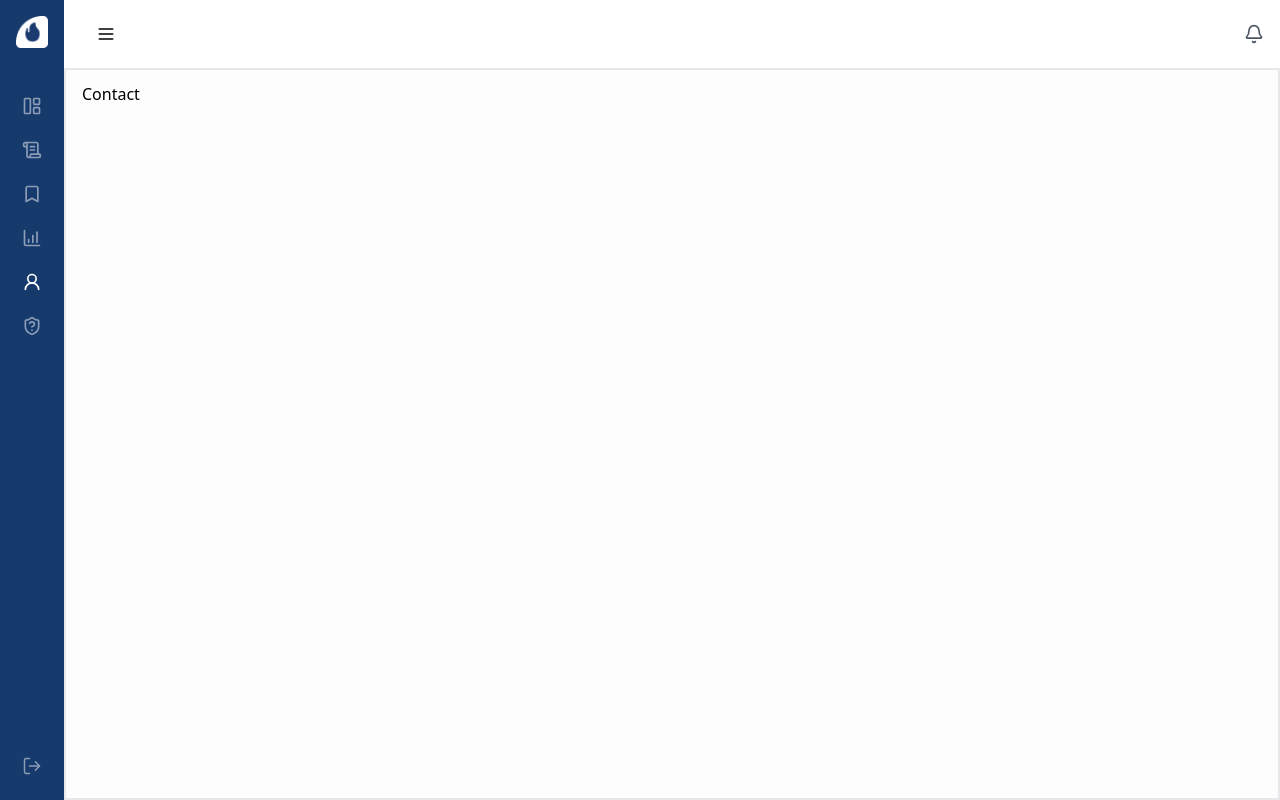
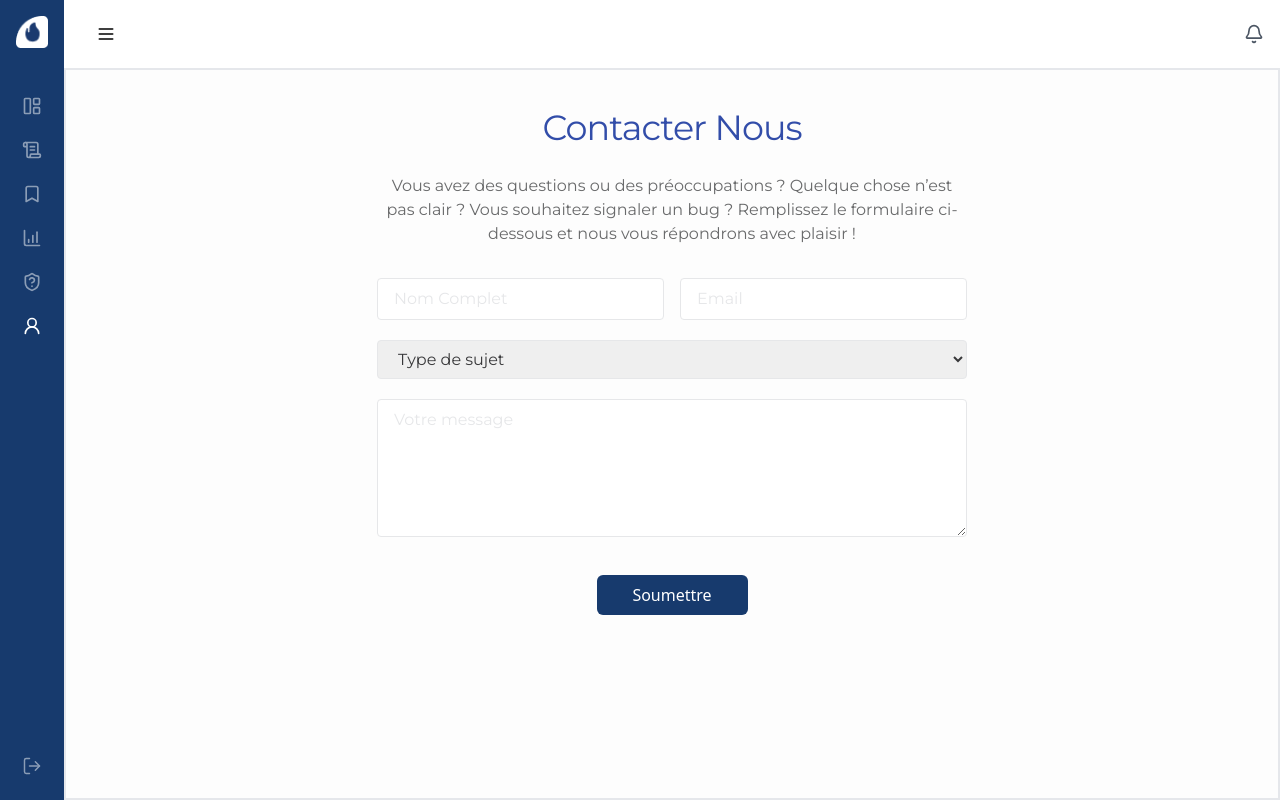
Before and after one commit to CTOFares/datamedconnect, a React (Vite) app: page /contactez-nous in a window 1280 px wide. Built offline with nearby package versions, Linux system fonts and the light colour scheme.

Commit message:
Changed Contactez Nous a Questions Frequents

```diff
--- a/src/Routes/AppRoutes.jsx
+++ b/src/Routes/AppRoutes.jsx
@@ -215,7 +215,7 @@ const AppRoutes = () => {
             }
           />
           <Route
-            path="faq"
+            path="Questions-frequentes"
             element={
               <ProtectedRoute
                 element={<FrequentlyaskedQuestions />}
--- a/src/pages/Admin/LayoutAdmin.jsx
+++ b/src/pages/Admin/LayoutAdmin.jsx
@@ -99,7 +99,7 @@ const LayoutAdmin = () => {
             </li>
             <li>
               <NavLink
-                to="/admin/faq"
+                to="/admin/Questions-frequentes"
                 className={({ isActive }) =>
                   `py-2 px-3 rounded flex gap-2 hover:opacity-100 hover:rounded-md ${
                     isActive ? "opacity-100" : "opacity-50"
--- a/src/pages/Client/Contact/Contact.jsx
+++ b/src/pages/Client/Contact/Contact.jsx
@@ -1,9 +1,137 @@
-import React from 'react'
+import React, { useState } from "react";
+import { assets } from "../../../assets/assets";
 
 const Contact = () => {
+  // State for form inputs
+  const [name, setName] = useState("");
+  const [email, setEmail] = useState("");
+  const [selectedStatus, setSelectedStatus] = useState("All");
+  const [otherSubject, setOtherSubject] = useState("");
+  const [message, setMessage] = useState("");
+  const [isSubmitted, setIsSubmitted] = useState(false); // Tracks form submission
+  const [showCheckGif, setShowCheckGif] = useState(false); // Toggles between loading and checkmark
+
+  // Simulate form submission with a delay
+  const handleSubmit = () => {
+    setIsSubmitted(true); // Hide form
+    setShowCheckGif(false); // Show loading
+
+    // Switch to checkmark after 2 seconds
+    setTimeout(() => {
+      setShowCheckGif(true);
+    }, 2000);
+  };
+
+  // Reset form to initial state
+  const handleReset = () => {
+    setIsSubmitted(false);
+    setName("");
+    setEmail("");
+    setSelectedStatus("All");
+    setOtherSubject("");
+    setMessage("");
+  };
+
   return (
-    <div>Contact</div>
-  )
-}
+    <div>
+      <h1 className="text-[#324DA9]  text-center text-[35px] py-4 capitalize font-montserrat font-normal leading-[60px] tracking-[-0.96px]">
+        Contacter Nous
+      </h1>
+      <div className="w-full flex justify-center items-center">
+        <p className="text-[#696A6B] w-1/2 text-center font-montserrat text-[16px] font-medium leading-[24px]">
+          Vous avez des questions ou des préoccupations ? Quelque chose n’est
+          pas clair ? Vous souhaitez signaler un bug ? Remplissez le formulaire
+          ci-dessous et nous vous répondrons avec plaisir !
+        </p>
+      </div>
 
-export default Contact
+      {/* Conditionally render form or confirmation */}
+      {!isSubmitted ? (
+        <>
+          <div className="flex justify-center items-center py-8">
+            <div className="w-1/2 space-y-5">
+              <div className="flex gap-4">
+                <input
+                  type="text"
+                  value={name}
+                  onChange={(e) => setName(e.target.value)}
+                  placeholder="Nom Complet"
+                  className="w-full rounded border border-[#E6E7E9] h-auto px-4 pr-12 py-2 text-[16px] font-montserrat font-normal leading-6 text-[#38383A] placeholder-[#E6E7E9]"
+                />
+                <input
+                  type="text"
+                  value={email}
+                  onChange={(e) => setEmail(e.target.value)}
+                  placeholder="Email"
+                  className="w-full rounded border border-[#E6E7E9] h-auto px-4 pr-12 py-2 text-[16px] font-montserrat font-normal leading-6 text-[#38383A] placeholder-[#E6E7E9]"
+                />
+              </div>
+              <select
+                value={selectedStatus}
+                onChange={(e) => setSelectedStatus(e.target.value)}
+                className="w-full rounded border border-[#E6E7E9] h-auto px-4 pr-12 py-2 text-[16px] font-montserrat font-normal leading-6 text-[#38383A] placeholder-[#E6E7E9]"
+              >
+                <option value="All">Type de sujet</option>
+                <option value="Bug Technique">Problème technique ou bug</option>
+                <option value="Acces Compte">Problème d’accès au compte</option>
+                <option value="Contenu">Problème avec le contenu affiché</option>
+                <option value="Performance">Lenteur ou performance du site</option>
+                <option value="Autre">Autre (précisez ci-dessous)</option>
+              </select>
+              {selectedStatus === "Autre" && (
+                <input
+                  type="text"
+                  value={otherSubject}
+                  onChange={(e) => setOtherSubject(e.target.value)}
+                  placeholder="Type de sujet (Autre)"
+                  className="w-full rounded border border-[#E6E7E9] h-auto px-4 pr-12 py-2 text-[16px] font-montserrat font-normal leading-6 text-[#38383A] placeholder-[#E6E7E9]"
+                />
+              )}
+              <textarea
+                value={message}
+                onChange={(e) => setMessage(e.target.value)}
+                placeholder="Votre message"
+                className="w-full rounded border border-[#E6E7E9] h-auto px-4 pr-12 py-2 text-[16px] font-montserrat font-normal leading-6 text-[#38383A] placeholder-[#E6E7E9]"
+                rows="5"
+              />
+            </div>
+          </div>
+          <div className="flex justify-center items-center">
+            <button
+              onClick={handleSubmit}
+              className="flex w-[151px] h-full items-center justify-center gap-2 rounded-md bg-[#173A6D] px-[19px] py-2 text-white"
+            >
+              <span className="text-[16px]">Soumettre</span>
+            </button>
+          </div>
+        </>
+      ) : (
+        <div className="flex flex-col items-center space-y-3 py-8">
+          {!showCheckGif ? (
+            <>
+              <p className="text-[#38383A] font-montserrat text-[16px]">
+                Merci d'avoir rempli vos informations. Vous serez contacté sous peu.
+              </p>
+              <img src={assets.loading} alt="Loading" className="w-20 h-20" />
+            </>
+          ) : (
+            <>
+              <p className="text-[#38383A] font-montserrat text-[16px]">
+                Merci pour votre patience
+              </p>
+              <img src={assets.checkgif} alt="Checkmark" className="w-20 h-20" />
+              <button
+                onClick={handleReset}
+                className="flex w-auto h-full items-center justify-center gap-2 rounded-md bg-[#173A6D] px-[19px] py-2 text-white mt-4"
+              >
+                <span className="text-[16px]">Envoyer Un Autre</span>
+              </button>
+            </>
+          )}
+        </div>
+      )}
+    </div>
+  );
+};
+
+export default Contact;
--- a/src/pages/Client/Layout.jsx
+++ b/src/pages/Client/Layout.jsx
@@ -112,6 +112,19 @@ const Layout = () => {
             </li>
             <li>
               <NavLink
+                to="/Questions-frequentes"
+                className={({ isActive }) =>
+                  `py-2 px-3 rounded flex gap-2 hover:opacity-100 hover:rounded-md ${
+                    isActive ? "opacity-100" : "opacity-50"
+                  } ${isSidebarExpanded ? "justify-start" : "justify-center"}`
+                }
+              >
+                <ShieldQuestion size={20} />
+                {isSidebarExpanded && <span>Questions Frequentes</span>}
+              </NavLink>
+            </li>
+            <li>
+              <NavLink
                 to="/contactez-nous"
                 className={({ isActive }) =>
                   `py-2 px-3 rounded flex gap-2 hover:opacity-100 hover:rounded-md ${
@@ -121,19 +134,6 @@ const Layout = () => {
               >
                 <User2 size={20} />
                 {isSidebarExpanded && <span>Contacter Nous</span>}
-              </NavLink>
-            </li>
-            <li>
-              <NavLink
-                to="/Questions-frequentes"
-                className={({ isActive }) =>
-                  `py-2 px-3 rounded flex gap-2 hover:opacity-100 hover:rounded-md ${
-                    isActive ? "opacity-100" : "opacity-50"
-                  } ${isSidebarExpanded ? "justify-start" : "justify-center"}`
-                }
-              >
-                <ShieldQuestion size={20} />
-                {isSidebarExpanded && <span>Questions Frequentes</span>}
               </NavLink>
             </li>
           </ul>
@@ -180,7 +180,7 @@ const Layout = () => {
           </button> */}
           <div className="py-2 px-4 flex justify-end">
             <button onClick={() => setIsSidebarExpanded(!isSidebarExpanded)}>
-              <Menu size={20}/>
+              <Menu size={20} />
             </button>
           </div>
           <div className="flex gap-4">
@@ -195,7 +195,7 @@ const Layout = () => {
             isSidebarExpanded ? "md:ml-60" : "md:ml-16"
           } border-2`}
         >
-          <Outlet  />
+          <Outlet />
         </main>
       </div>
     </div>
```
